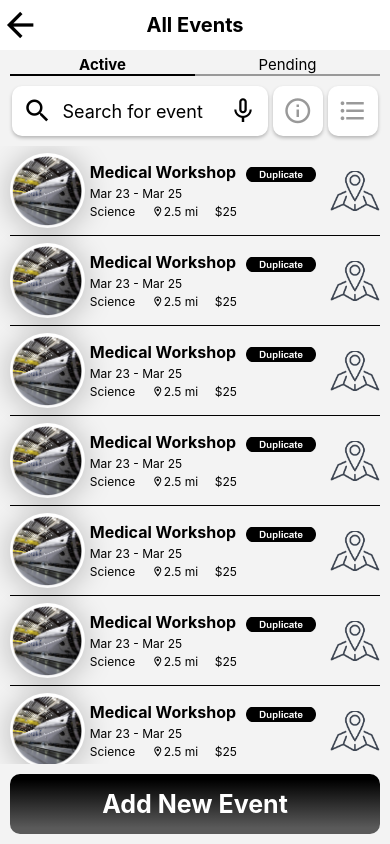
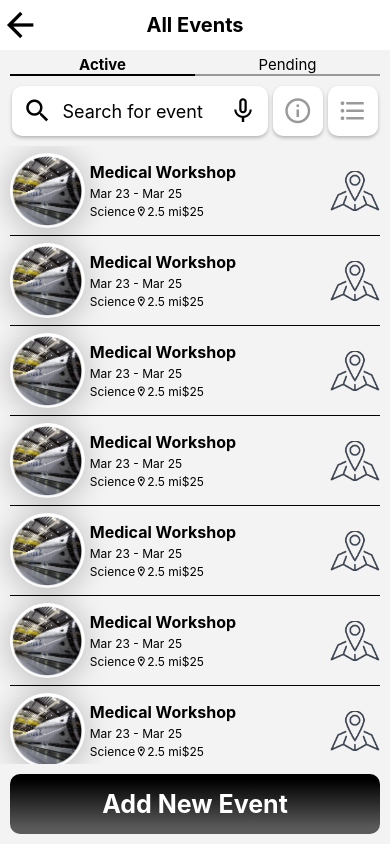
Before and after one commit to STEM-E-Youth-Career-Development-Program/map-app, a React Native app: screen /Events in a window 390 px wide. Built offline with nearby package versions, Linux system fonts and the light colour scheme.

Commit message:
deleted:    app/assets/duplicate.png 	modified:   app/components/Event.js

```diff
--- a/app/components/Event.js
+++ b/app/components/Event.js
@@ -23,6 +23,7 @@ function Event({
   };
 
   return (
+    <TouchableWithoutFeedback onPress={() => navigation.navigate("Event Details")}>
       <View
         style={styles.container}
       >
@@ -33,10 +34,7 @@ function Event({
           />
         </View>
         <View style={styles.info}>
-        <View style={{display: 'flex', flexDirection: 'row'}}>
           <Text style={styles.heading}>{heading}</Text>
-          <Image style={styles.duplicate} source={require('../assets/duplicate.png')} />
-        </View>
           <Text style={{fontSize: 12}}>
             {startDate} - {endDate}
           </Text>
@@ -49,11 +47,9 @@ function Event({
             <Text style={{fontSize: 12}}>${cost}</Text>
           </View>
         </View>
-      <TouchableWithoutFeedback onPress={() => navigation.navigate("Event Details")}>
         <Image style={styles.mapPin} source={require('../assets/mapPin.png')}/>
+      </View>
     </TouchableWithoutFeedback>
-
-    </View>
   );
 }
 
```
Also changed, not shown: app/assets/duplicate.png (deleted). Lines whose indentation alone changed are shown as unchanged.
